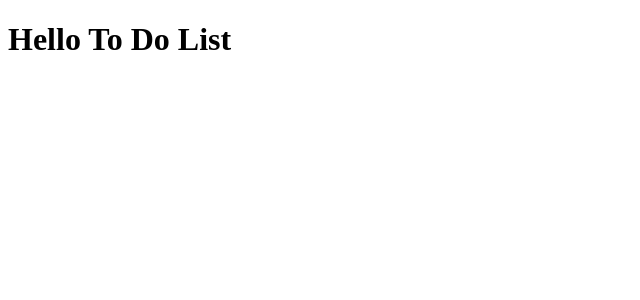
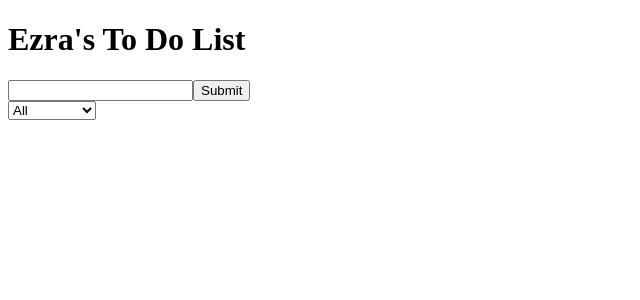
Before and after one commit to kmaustin32/to-do-list, a React (Vite) app: page / in a window 1280 px wide. Shown: the top 300 px of the page, without its empty margins (0-640 px from the left). Built offline with nearby package versions, Linux system fonts and the light colour scheme.

Commit message:
Made Logic for ToDoList

```diff
--- a/src/App.js
+++ b/src/App.js
@@ -1,10 +1,68 @@
-import React from 'react';
+import React, {useState, useEffect} from 'react';
+//components
+import Form from './components/Form';
+import ToDoList from './components/ToDoList';
 
 const App = () => {
 
+    const [input, setInput] = useState('');
+    const [list, setList] = useState([]);
+    const [status, setStatus] = useState('all');
+    const [filtered, setFiltered] = useState([]);
+
+    const filterHandler = () => {
+        switch(status) {
+            case 'completed':
+                setFiltered(list.filter(elem => elem.completed == true));
+                break;
+            case 'incomplete':
+                setFiltered(list.filter(elem => elem.completed == false));
+                break;
+            default:
+                setFiltered(list);
+                break;
+        }
+    }
+
+    //Save to local memory
+    const saveLocalList = () => {
+        localStorage.setItem('todoList', JSON.stringify(list));
+    };
+
+    const getLocalList = () => {
+        if(localStorage.getItem('todoList') === null) {
+            localStorage.setItem('todoList', JSON.stringify([]));
+        } else {
+            let localList = JSON.parse(localStorage.getItem('todoList'));
+            setList(localList)
+        };
+    };
+
+    useEffect(() => {
+        getLocalList();
+    }, []);
+
+    useEffect(() => {
+        filterHandler();
+        saveLocalList();
+    }, [status, list]);
+
+
     return (
         <div className="App">
-            <h1>Hello To Do List</h1>
+            <div className="header">
+                <h1>Ezra's To Do List </h1>
+            </div>
+            <Form
+            input={input}
+            setInput={setInput}
+            list={list}
+            setList={setList}
+            setStatus={setStatus} />
+            <ToDoList
+            list={list}
+            setList={setList}
+            filtered={filtered} />
         </div>
     )
 };
--- /dev/null
+++ b/src/components/Form.js
@@ -0,0 +1,38 @@
+import React from 'react';
+
+const Form = ({input, setInput, list, setList, setStatus}) => {
+
+    const inputTextHandler = (event) => {
+        setInput(event.target.value);
+    };
+
+    const toDoHandler = (event) => {
+        event.preventDefault();
+        setList([...list, {text: input, completed: false, id: Math.random() * 1000}]);
+        setInput('')
+    };
+
+    const statusHandler = (event) => {
+        setStatus(event.target.value)
+    }
+
+    return(
+        <form>
+            <input
+            type="text"
+            className="to-do-input"
+            onChange={inputTextHandler}
+            value={input} />
+            <button onClick={toDoHandler}>Submit</button>
+            <div className="select">
+                <select onChange={statusHandler} name="" id="">
+                    <option value="all">All</option>
+                    <option value="completed">Completed</option>
+                    <option value="incomplete">Incomplete</option>
+                </select>
+            </div>
+        </form>
+    );
+};
+
+export default Form;
--- /dev/null
+++ b/src/components/ListItem.js
@@ -0,0 +1,34 @@
+import React from 'react';
+
+const ListItem = ({text, key, list, setList, item}) => {
+
+    const deleteHandler = () => {
+        setList(list.filter(elem => elem.id !== item.id))
+    };
+
+    const completeHandler = () => {
+        setList(list.map((elem) => {
+            if(elem.id === item.id) {
+                return {
+                    ...elem,
+                    completed: !elem.completed
+                };
+            };
+            return elem;
+        }));
+    };
+
+    return(
+        <div className="to-do">
+            <li className="item">{text}</li>
+            <button
+            className="complete"
+            onClick={completeHandler}>Complete</button>
+            <button
+            className="delete"
+            onClick={deleteHandler}>Delete</button>
+        </div>
+    )
+};
+
+export default ListItem;
--- /dev/null
+++ b/src/components/ToDoList.js
@@ -0,0 +1,23 @@
+import React from 'react';
+//Import Component
+import ListItem from './ListItem';
+
+const ToDoList = ({list, setList, filtered}) => {
+
+    return(
+        <div className="to-do-container">
+            <ul className="to-do-list">
+                {filtered.map(item => (
+                    <ListItem
+                    text={item.text}
+                    key={item.id}
+                    list={list}
+                    item={item}
+                    setList={setList} />
+                ))}
+            </ul>
+        </div>
+    );
+};
+
+export default ToDoList;
```
Also changed, not shown: 1 other file (tests, documents, lock files or other folders).
